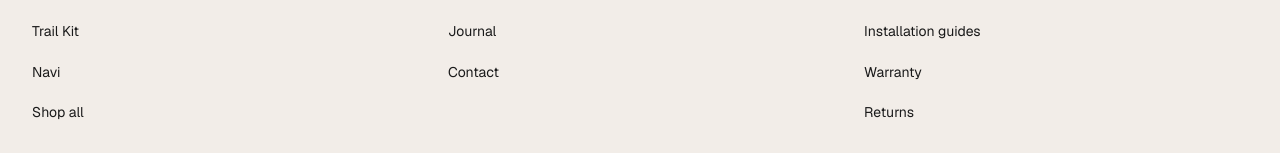
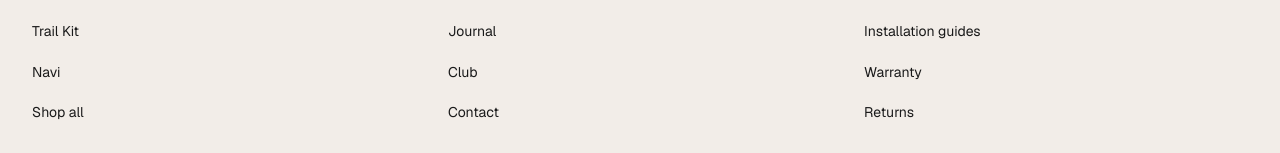
Before and after one commit to annuai/myto, a Next.js app: page / in a window 1280 px wide. Shown: the part 5754-5907 px from the top of the page. Built offline with nearby package versions, Linux system fonts and the light colour scheme; no server answers.

Commit message:
Footer text addition

```diff
--- a/components/Footer.tsx
+++ b/components/Footer.tsx
@@ -36,6 +36,7 @@ const navColumns = [
     links: [
       { label: "About", href: "/about" },
       { label: "Journal", href: "/journal" },
+      { label: "Club", href: "/club" },
       { label: "Contact", href: "/support" },
     ],
   },
```
